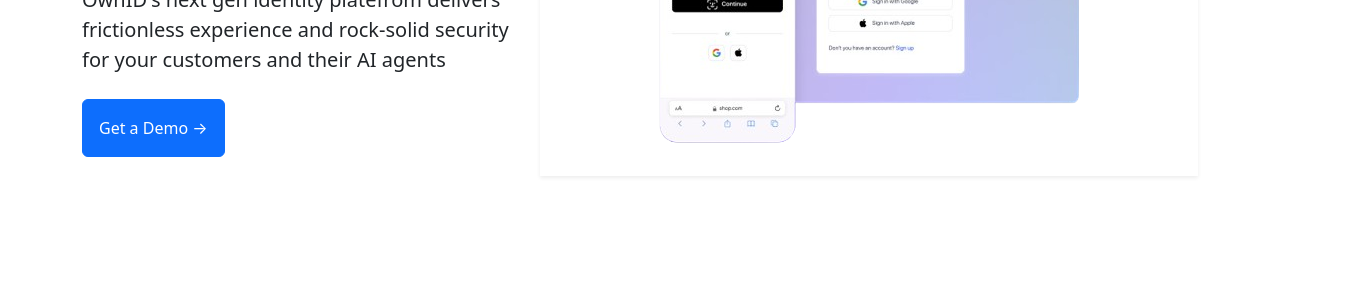
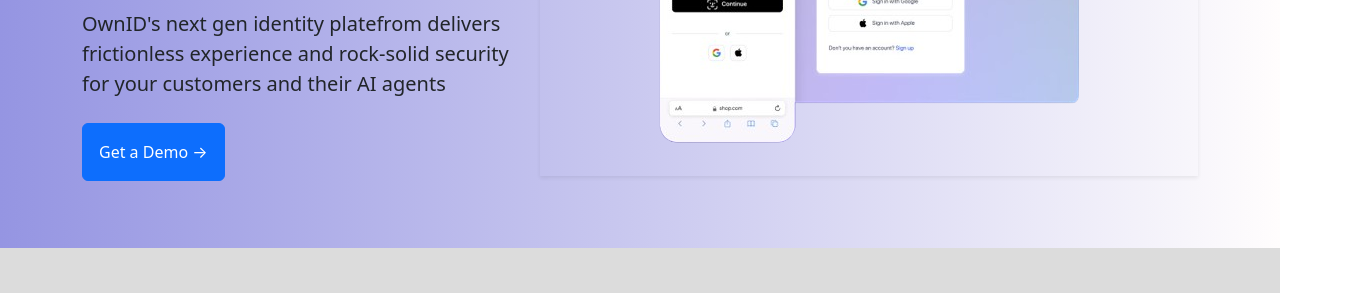
Before and after one commit to Chidimma12880/M4ACE-bootstrap, a plain HTML site: page index.html in a window 1280 px wide. Shown: the part 275-568 px from the top of the page, 1365 px wide, since content can reach past the window. Drawn offline with nearby package versions, Linux system fonts and the light colour scheme.

Commit message:
Added style.css

```diff
--- a/index.html
+++ b/index.html
@@ -7,7 +7,7 @@
     <link href="https://cdn.jsdelivr.net/npm/bootstrap@5.3.5/dist/css/bootstrap.min.css" rel="stylesheet"
         integrity="sha384-SgOJa3DmI69IUzQ2PVdRZhwQ+dy64/BUtbMJw1MZ8t5HZApcHrRKUc4W0kG879m7" crossorigin="anonymous">
     <link rel="stylesheet" href="https://cdnjs.cloudflare.com/ajax/libs/font-awesome/6.7.2/css/all.min.css" />
-    <link rel="stylesheet" href="Bootstrap.css">
+    <link rel="stylesheet" href="style.css">
 </head>
 <title>Bootstrap</title>
 </head>
```
